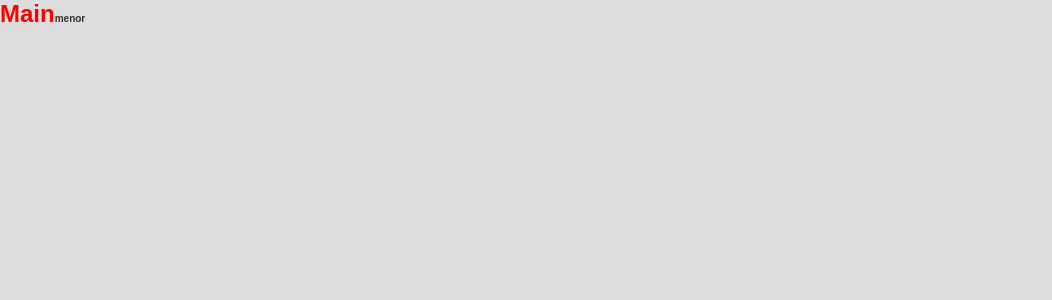
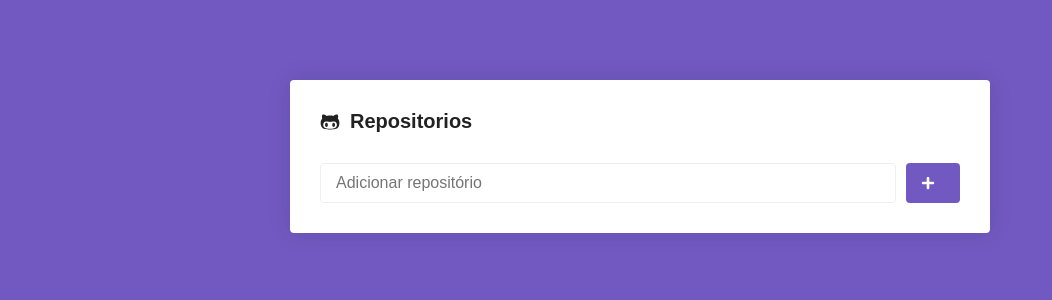
Before and after one commit to andersonsilva019/Busca-repositorios, a React (Create React App) app: page / in a window 1280 px wide. Shown: the top 300 px of the page, without its empty margins (0-1052 px from the left). Built offline with nearby package versions, Linux system fonts and the light colour scheme.

Commit message:
Estilizando página Main

```diff
--- a/package.json
+++ b/package.json
@@ -8,6 +8,7 @@
     "@testing-library/user-event": "^7.2.1",
     "react": "^16.13.1",
     "react-dom": "^16.13.1",
+    "react-icons": "^3.9.0",
     "react-router-dom": "^5.1.2",
     "react-scripts": "3.4.1",
     "styled-components": "^5.1.0"
--- a/src/pages/Main/index.js
+++ b/src/pages/Main/index.js
@@ -1,12 +1,28 @@
 import React from 'react'
 
-import { Title } from './styles';
+import { Container, Form, SubmitButton } from './styles';
+
+import { FaGithubAlt, FaPlus } from 'react-icons/fa'
 
 export default function Main(){
   return (
-    <Title error>
-      Main
-      <small>menor</small>
-    </Title>
+    <Container>
+      <h1>
+        <FaGithubAlt/>
+        Repositorios
+      </h1>
+
+      <Form onSubmit= {() => {}}>
+        <input
+          type="text"
+          placeholder="Adicionar repositório"
+        />
+
+        <SubmitButton>
+          <FaPlus color="#fff" size={14}/>
+        </SubmitButton>
+
+      </Form>
+    </Container>
   );
 }
--- a/src/pages/Main/styles.js
+++ b/src/pages/Main/styles.js
@@ -1,12 +1,51 @@
 import  styled  from 'styled-components'
 
-export const Title = styled.h1 `
-  font-size:24px;
-  color: ${ props => props.error ? 'red': '#256eff'};
-  font-family: Arial, Helvetica, sans-serif;
+export const Container = styled.div `
+  max-width: 700px;
+  background: #fff;
+  border-radius: 4px;
+  box-shadow: 0 0 24px rgba(0, 0, 0, 0.1);
+  padding: 30px;
+  margin: 80px auto;
 
-  small {
-    font-size:10px;
-    color: #333
+  h1 {
+    font-size: 20px;
+    display: flex;
+    flex-direction: row;
+    align-items: center;
   }
+
+  svg {
+    margin-right: 10px;
+  }
+
 `
+
+export const Form = styled.form `
+  margin-top: 30px;
+  display: flex;
+  flex-direction: row;
+
+  input {
+    flex: 1;
+    border: 1px solid #eee;
+    padding: 10px 15px;
+    border-radius: 4px;
+    font-size: 16px;
+  }
+
+`
+
+export const SubmitButton = styled.button.attrs({
+  type: 'submit',
+})`
+  background: #7159c1;
+  border: 0;
+  padding: 0 15px;
+  margin-left: 10px;
+  border-radius: 4px;
+
+  display: flex;
+  align-items: center;
+  justify-content: center;
+`
--- a/src/styles/global.js
+++ b/src/styles/global.js
@@ -13,7 +13,7 @@
   }
 
   body {
-    background: #ddd;
+    background: #7159c1;
     -webkit-font-smoothing: antialiased !important;
   }
 
```
Also changed, not shown: 1 other file (tests, documents, lock files or other folders).
